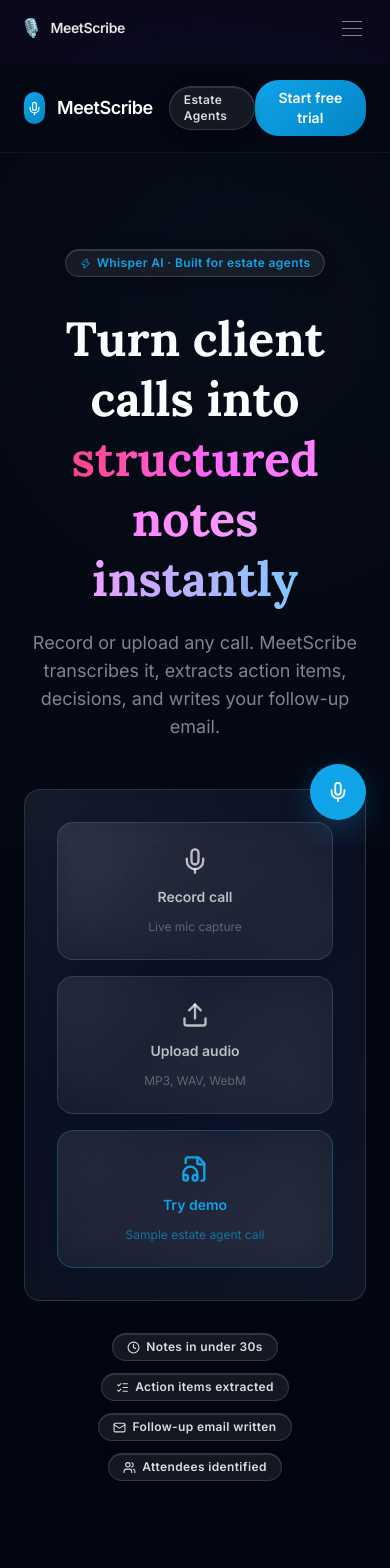
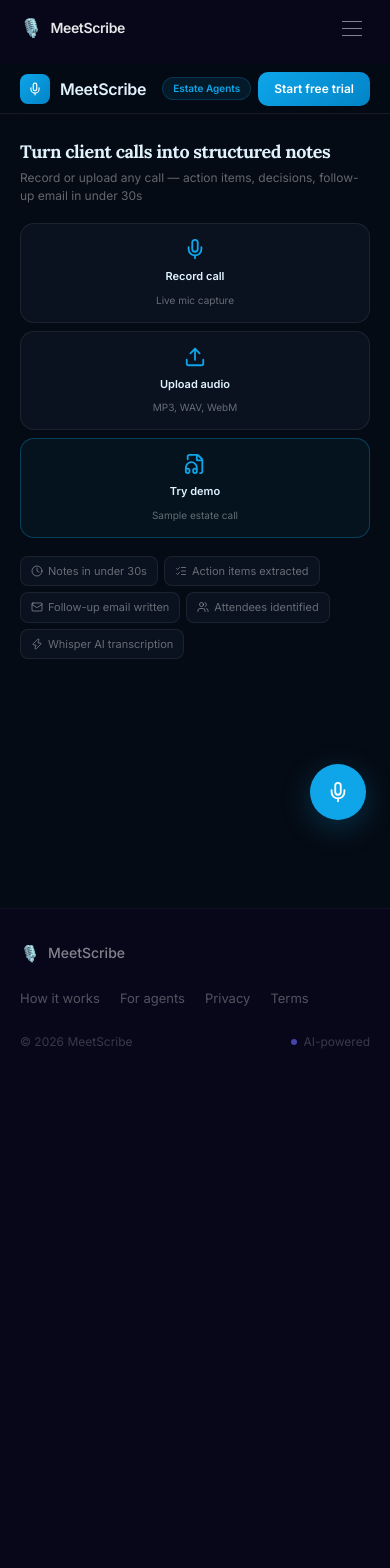
Before and after one commit to infosiva/meetscribe, a Next.js app: page / in a window 390 px wide. Shown: the top 1568 px of the page. After the commit the page ends 1083 px from the top, so only its background shows below. Built offline with nearby package versions, Linux system fonts and the light colour scheme.

Commit message:
feat: modernize homepage — MeetScribe sky-blue/navy identity, tool-first compact layout, mobile responsive
Design token system, inline CSS, recording pulse badge, compact 3-col action grid above fold. Responsive at 600px/400px.

```diff
--- a/app/page.tsx
+++ b/app/page.tsx
@@ -9,6 +9,20 @@
   summary: string; actionItems: ActionItem[]; decisions: string[]; followUpEmail: string
 }
 type Step = 'idle' | 'recording' | 'transcribing' | 'summarising' | 'done'
+
+const T = {
+  bg: '#050b14',
+  s1: '#0a1220',
+  s2: '#0f1a2e',
+  border: 'rgba(255,255,255,0.07)',
+  border2: 'rgba(14,165,233,0.22)',
+  text: '#e0f2fe',
+  muted: 'rgba(255,255,255,0.38)',
+  sky: '#0ea5e9',
+  sky2: '#0284c7',
+  teal: '#14b8a6',
+  green: '#4ade80',
+}
 
 export default function MeetScribePage() {
   const [step, setStep] = useState<Step>('idle')
@@ -82,244 +96,244 @@
   const statusLabel: Record<Step, string> = { idle: '', recording: 'Recording…', transcribing: 'Transcribing with Whisper AI…', summarising: 'Generating structured notes…', done: '' }
 
   return (
-    <div className="min-h-screen bg-gray-950 relative">
-      <div className="noise-overlay" aria-hidden="true" />
-      <div
-        className="liquid-blob liquid-blob-1"
-        style={{ background: 'radial-gradient(circle, rgba(14,165,233,0.12), transparent 70%)' }}
-        aria-hidden="true"
-      />
-      <div
-        className="liquid-blob liquid-blob-2"
-        style={{ background: 'radial-gradient(circle, rgba(99,102,241,0.08), transparent 70%)', animationDelay: '-6s' }}
-        aria-hidden="true"
-      />
+    <div style={{ background: T.bg, color: T.text, fontFamily: 'Inter,system-ui,sans-serif', minHeight: '100vh' }}>
+      <style>{`
+        *{box-sizing:border-box}
+        .nav{position:sticky;top:0;z-index:50;background:rgba(5,11,20,0.9);backdrop-filter:blur(16px);border-bottom:1px solid ${T.border};padding:0 20px;height:50px;display:flex;align-items:center;justify-content:space-between}
+        .logo{display:flex;align-items:center;gap:10px}
+        .logo-icon{width:30px;height:30px;border-radius:8px;background:linear-gradient(135deg,${T.sky},${T.sky2});display:flex;align-items:center;justify-content:center}
+        .logo-name{font-size:16px;font-weight:800;color:#e0f2fe;letter-spacing:-0.3px}
+        .pill{display:inline-flex;align-items:center;padding:3px 10px;background:rgba(14,165,233,0.1);border:1px solid rgba(14,165,233,0.2);border-radius:100px;font-size:10px;font-weight:600;color:${T.sky};margin-left:6px}
+        .btn-sky{background:linear-gradient(135deg,${T.sky},${T.sky2});color:#fff;font-size:12px;font-weight:700;padding:8px 16px;border-radius:10px;border:none;cursor:pointer;transition:opacity 0.15s}
+        .btn-sky:hover{opacity:0.85}
+        .tool-zone{max-width:760px;margin:0 auto;padding:24px 20px 0}
+        .top-row{display:flex;align-items:center;justify-content:space-between;margin-bottom:18px;flex-wrap:wrap;gap:10px}
+        .top-title h1{font-size:clamp(18px,3vw,24px);font-weight:900;letter-spacing:-0.5px;color:#e0f2fe;margin-bottom:4px}
+        .top-title p{font-size:12px;color:${T.muted}}
+        .action-grid{display:grid;grid-template-columns:repeat(3,1fr);gap:10px;margin-bottom:18px}
+        .action-card{background:${T.s1};border:1px solid ${T.border};border-radius:14px;padding:18px 14px;display:flex;flex-direction:column;align-items:center;gap:8px;cursor:pointer;transition:all 0.15s;text-align:center}
+        .action-card:hover{border-color:rgba(14,165,233,0.3);background:${T.s2}}
+        .action-card.active{border-color:rgba(239,68,68,0.45);background:rgba(239,68,68,0.06)}
+        .action-card.highlight{border-color:rgba(14,165,233,0.3);background:rgba(14,165,233,0.05)}
+        .ac-icon{font-size:22px;line-height:1}
+        .ac-title{font-size:12px;font-weight:700;color:#e0f2fe}
+        .ac-sub{font-size:10px;color:${T.muted}}
+        .error-box{background:rgba(239,68,68,0.08);border:1px solid rgba(239,68,68,0.2);border-radius:10px;padding:10px 14px;color:rgba(239,68,68,0.85);font-size:12px;margin-bottom:14px}
+        .feat-row{display:flex;flex-wrap:wrap;gap:8px;margin-bottom:28px}
+        .feat-pill{display:flex;align-items:center;gap:5px;background:${T.s1};border:1px solid ${T.border};border-radius:8px;padding:6px 10px;font-size:11px;color:${T.muted}}
+        .spinner{width:44px;height:44px;border:3px solid rgba(14,165,233,0.15);border-top-color:${T.sky};border-radius:50%;animation:spin 0.8s linear infinite;margin:0 auto 16px}
+        @keyframes spin{to{transform:rotate(360deg)}}
+        .result-wrap{max-width:760px;margin:0 auto;padding:0 20px 40px}
+        .result-header{display:flex;align-items:flex-start;justify-content:space-between;gap:12px;flex-wrap:wrap;margin-bottom:18px}
+        .result-title h2{font-size:18px;font-weight:800;color:#e0f2fe;margin-bottom:4px}
+        .result-meta{display:flex;align-items:center;gap:12px;font-size:11px;color:${T.muted};flex-wrap:wrap}
+        .result-btns{display:flex;gap:8px;flex-wrap:wrap}
+        .rbtn{display:flex;align-items:center;gap:5px;padding:7px 12px;border-radius:9px;font-size:11px;font-weight:600;cursor:pointer;border:1px solid ${T.border};background:rgba(255,255,255,0.04);color:${T.muted};transition:all 0.15s}
+        .rbtn:hover{color:#fff}
+        .rbtn.sky{background:rgba(14,165,233,0.12);border-color:rgba(14,165,233,0.25);color:${T.sky}}
+        .card{background:${T.s1};border:1px solid ${T.border};border-radius:14px;padding:16px;margin-bottom:12px}
+        .card-label{font-size:10px;font-weight:800;letter-spacing:1.2px;text-transform:uppercase;color:${T.sky};margin-bottom:10px}
+        .card p{font-size:13px;color:rgba(255,255,255,0.7);line-height:1.65}
+        .action-item{display:flex;align-items:flex-start;gap:10px;padding:8px 0;border-bottom:1px solid rgba(255,255,255,0.04)}
+        .action-item:last-child{border-bottom:none}
+        .ai-check{width:16px;height:16px;border:1px solid rgba(255,255,255,0.2);border-radius:4px;flex-shrink:0;margin-top:2px}
+        .ai-task{font-size:12px;color:rgba(255,255,255,0.75)}
+        .ai-meta{display:flex;gap:10px;margin-top:3px}
+        .ai-owner{font-size:10px;color:${T.sky}}
+        .ai-dl{font-size:10px;color:${T.muted}}
+        .decision-item{display:flex;align-items:flex-start;gap:8px;font-size:12px;color:rgba(255,255,255,0.68);margin-bottom:6px}
+        .email-toggle{display:flex;align-items:center;justify-content:space-between;padding:12px 0;cursor:pointer}
+        .email-body{padding:12px 0;border-top:1px solid rgba(255,255,255,0.05)}
+        .email-body pre{font-size:12px;color:rgba(255,255,255,0.65);line-height:1.7;white-space:pre-wrap;font-family:inherit}
+        .transcript-toggle{display:flex;align-items:center;gap:6px;font-size:11px;color:${T.muted};cursor:pointer;margin-top:8px;padding:4px 0}
+        .transcript-toggle:hover{color:rgba(255,255,255,0.6)}
+        .transcript-box{background:${T.s1};border:1px solid ${T.border};border-radius:10px;padding:12px 14px;font-size:11px;color:${T.muted};line-height:1.7;margin-top:8px}
+        .recording-pulse{display:inline-flex;align-items:center;gap:6px;background:rgba(239,68,68,0.1);border:1px solid rgba(239,68,68,0.25);border-radius:100px;padding:4px 10px;font-size:11px;font-weight:700;color:rgba(239,68,68,0.9);animation:pulse 1.5s ease infinite}
+        @keyframes pulse{0%,100%{opacity:1}50%{opacity:0.6}}
+        .rec-dot{width:7px;height:7px;border-radius:50%;background:rgba(239,68,68,0.9);animation:pulse 1.5s ease infinite}
+        @media(max-width:600px){
+          .action-grid{grid-template-columns:1fr 1fr 1fr;gap:8px}
+          .action-card{padding:14px 10px}
+          .ac-title{font-size:11px}
+          .result-header{flex-direction:column}
+          .top-row{flex-direction:column;align-items:flex-start}
+        }
+        @media(max-width:400px){
+          .action-grid{grid-template-columns:1fr}
+          .feat-row{gap:6px}
+        }
+      `}</style>
 
-      {/* Sticky nav */}
-      <nav className="sticky top-0 z-50 backdrop-blur-xl bg-gray-950/90 border-b border-white/[0.06] px-6 py-4 flex items-center justify-between">
-        <div className="flex items-center gap-3">
-          <div className="w-8 h-8 rounded-lg flex items-center justify-center" style={{ background: 'linear-gradient(135deg, #0ea5e9, #0284c7)' }}>
-            <Mic size={15} className="text-white" />
+      {/* Nav */}
+      <nav className="nav">
+        <div className="logo">
+          <div className="logo-icon"><Mic size={14} color="#fff" /></div>
+          <span className="logo-name">MeetScribe</span>
+          <span className="pill">Estate Agents</span>
         </div>
-          <span className="font-bold text-white text-lg tracking-tight">MeetScribe</span>
-          <span className="pill-glass text-xs px-2.5 py-1 ml-1">Estate Agents</span>
-        </div>
-        <button
-          className="px-4 py-2 rounded-xl text-sm font-semibold text-white transition-opacity hover:opacity-90"
-          style={{ background: 'linear-gradient(135deg, #0ea5e9, #0284c7)' }}
-        >
-          Start free trial
-        </button>
+        <button className="btn-sky">Start free trial</button>
       </nav>
 
-      <main className="max-w-3xl mx-auto px-6">
-
-        {/* Hero — idle state */}
-        {step === 'idle' && !summary && (
-          <section className="py-24 text-center">
-            {/* Top badge */}
-            <div className="inline-flex items-center gap-2 pill-glass text-xs font-medium mb-8 px-4 py-2" style={{ color: '#0ea5e9' }}>
-              <Zap size={11} /> Whisper AI · Built for estate agents
+      {/* Tool zone — always visible above fold */}
+      <div className="tool-zone">
+        <div className="top-row">
+          <div className="top-title">
+            <h1>Turn client calls into structured notes</h1>
+            <p>Record or upload any call — action items, decisions, follow-up email in under 30s</p>
           </div>
-
-            <h1 className="text-5xl md:text-6xl font-extrabold text-white leading-tight mb-5">
-              Turn client calls into<br />
-              <span className="text-iridescent">structured notes instantly</span>
-            </h1>
-
-            <p className="text-white/50 text-lg max-w-xl mx-auto mb-12">
-              Record or upload any call. MeetScribe transcribes it, extracts action items, decisions, and writes your follow-up email.
-            </p>
-
-            {/* Action cards container */}
-            <div className="glass-liquid rounded-3xl p-8 mb-8">
-              <div className="grid grid-cols-1 sm:grid-cols-3 gap-4">
-                <button
-                  onClick={recording ? stopRecording : startRecording}
-                  className={`glass-liquid flex flex-col items-center gap-3 p-6 rounded-2xl transition-all ${recording ? 'border-red-500/40 text-red-300' : 'text-white/70 hover:text-white'}`}
-                  style={recording ? { borderColor: 'rgba(239,68,68,0.4)' } : {}}
-                >
-                  {recording ? <MicOff size={28} className="animate-pulse" /> : <Mic size={28} />}
-                  <span className="text-sm font-semibold">{recording ? 'Stop recording' : 'Record call'}</span>
-                  <span className="text-xs text-white/30">Live mic capture</span>
-                </button>
-
-                <button
-                  onClick={() => fileInputRef.current?.click()}
-                  className="glass-liquid flex flex-col items-center gap-3 p-6 rounded-2xl text-white/70 hover:text-white transition-all"
-                >
-                  <Upload size={28} />
-                  <span className="text-sm font-semibold">Upload audio</span>
-                  <span className="text-xs text-white/30">MP3, WAV, WebM</span>
-                </button>
-                <input ref={fileInputRef} type="file" accept="audio/*" onChange={handleFile} className="hidden" />
-
-                <button
-                  onClick={runDemo}
-                  className="glass-liquid flex flex-col items-center gap-3 p-6 rounded-2xl transition-all"
-                  style={{ borderColor: 'rgba(14,165,233,0.3)', color: '#0ea5e9' }}
-                >
-                  <FileAudio size={28} />
-                  <span className="text-sm font-semibold">Try demo</span>
-                  <span className="text-xs" style={{ color: 'rgba(14,165,233,0.6)' }}>Sample estate agent call</span>
-                </button>
-              </div>
-
-              {error && (
-                <div className="mt-5 bg-red-500/10 border border-red-500/20 rounded-xl px-4 py-3 text-red-300 text-sm">
-                  {error}
+          {recording && (
+            <div className="recording-pulse">
+              <div className="rec-dot" /> Recording…
             </div>
           )}
         </div>
 
-            {/* Feature pills */}
-            <div className="flex flex-wrap items-center justify-center gap-3">
+        {/* Action cards */}
+        {step === 'idle' && !summary && (
+          <>
+            <div className="action-grid">
+              <button
+                className={`action-card${recording ? ' active' : ''}`}
+                onClick={recording ? stopRecording : startRecording}
+              >
+                <div className="ac-icon">{recording ? <MicOff size={22} color="rgba(239,68,68,0.9)" /> : <Mic size={22} color={T.sky} />}</div>
+                <div className="ac-title">{recording ? 'Stop recording' : 'Record call'}</div>
+                <div className="ac-sub">Live mic capture</div>
+              </button>
+              <button className="action-card" onClick={() => fileInputRef.current?.click()}>
+                <div className="ac-icon"><Upload size={22} color={T.sky} /></div>
+                <div className="ac-title">Upload audio</div>
+                <div className="ac-sub">MP3, WAV, WebM</div>
+              </button>
+              <button className="action-card highlight" onClick={runDemo}>
+                <div className="ac-icon"><FileAudio size={22} color={T.sky} /></div>
+                <div className="ac-title">Try demo</div>
+                <div className="ac-sub">Sample estate call</div>
+              </button>
+              <input ref={fileInputRef} type="file" accept="audio/*" onChange={handleFile} className="hidden" style={{ display: 'none' }} />
+            </div>
+
+            {error && <div className="error-box">{error}</div>}
+
+            <div className="feat-row">
               {[
-                { icon: <Clock size={13} />, label: 'Notes in under 30s' },
-                { icon: <ListChecks size={13} />, label: 'Action items extracted' },
-                { icon: <Mail size={13} />, label: 'Follow-up email written' },
-                { icon: <Users size={13} />, label: 'Attendees identified' },
+                { icon: <Clock size={12} />, label: 'Notes in under 30s' },
+                { icon: <ListChecks size={12} />, label: 'Action items extracted' },
+                { icon: <Mail size={12} />, label: 'Follow-up email written' },
+                { icon: <Users size={12} />, label: 'Attendees identified' },
+                { icon: <Zap size={12} />, label: 'Whisper AI transcription' },
               ].map(f => (
-                <span key={f.label} className="pill-glass flex items-center gap-1.5 text-xs px-3 py-1.5 text-white/50">
-                  {f.icon} {f.label}
-                </span>
+                <span key={f.label} className="feat-pill">{f.icon} {f.label}</span>
               ))}
             </div>
-          </section>
+          </>
         )}
 
-        {/* Processing spinner */}
+        {/* Processing */}
         {(step === 'transcribing' || step === 'summarising') && (
-          <div className="text-center py-32">
-            <div
-              className="w-16 h-16 rounded-full border-4 animate-spin mx-auto mb-6"
-              style={{ borderColor: 'rgba(14,165,233,0.25)', borderTopColor: '#0ea5e9' }}
-            />
-            <p className="text-white/60 text-lg">{statusLabel[step]}</p>
-            <p className="text-white/30 text-sm mt-2">This takes about 10–15 seconds</p>
+          <div style={{ textAlign: 'center', padding: '48px 20px' }}>
+            <div className="spinner" />
+            <p style={{ color: 'rgba(255,255,255,0.6)', fontSize: 15, fontWeight: 600, marginBottom: 6 }}>{statusLabel[step]}</p>
+            <p style={{ color: T.muted, fontSize: 12 }}>About 10–15 seconds</p>
           </div>
         )}
+      </div>
 
       {/* Results */}
       {step === 'done' && summary && (
-          <div className="py-10 space-y-5">
-            {/* Header row */}
-            <div className="flex items-start justify-between gap-4 flex-wrap mb-2">
-              <div>
-                <h2 className="text-2xl font-bold text-white">{summary.title}</h2>
-                <div className="flex items-center gap-3 mt-1 text-white/40 text-sm flex-wrap">
-                  <span className="flex items-center gap-1"><Clock size={13} /> {summary.date}</span>
+        <div className="result-wrap" style={{ paddingTop: 20 }}>
+          <div className="result-header">
+            <div className="result-title">
+              <h2>{summary.title}</h2>
+              <div className="result-meta">
+                <span style={{ display: 'flex', alignItems: 'center', gap: 4 }}><Clock size={11} /> {summary.date}</span>
                 {summary.duration && <span>{summary.duration}</span>}
                 {summary.attendees.length > 0 && (
-                    <span className="flex items-center gap-1"><Users size={13} /> {summary.attendees.join(', ')}</span>
+                  <span style={{ display: 'flex', alignItems: 'center', gap: 4 }}><Users size={11} /> {summary.attendees.join(', ')}</span>
                 )}
               </div>
             </div>
-              <div className="flex gap-2">
-                <button
-                  onClick={downloadNote}
-                  className="flex items-center gap-1.5 px-3 py-2 rounded-xl text-xs font-medium bg-white/[0.06] border border-white/[0.10] text-white/60 hover:text-white transition-colors"
-                >
-                  <Download size={14} /> Download
-                </button>
-                <button
-                  onClick={() => { setSummary(null); setStep('idle') }}
-                  className="flex items-center gap-1.5 px-3 py-2 rounded-xl text-xs font-medium border transition-colors"
-                  style={{ background: 'rgba(14,165,233,0.15)', borderColor: 'rgba(14,165,233,0.3)', color: '#0ea5e9' }}
-                >
-                  New meeting
-                </button>
+            <div className="result-btns">
+              <button className="rbtn" onClick={downloadNote}><Download size={12} /> Download</button>
+              <button className="rbtn sky" onClick={() => { setSummary(null); setStep('idle') }}>New meeting</button>
             </div>
           </div>
 
-            {/* Summary card */}
-            <div className="glass-liquid reveal-3d rounded-2xl p-5">
-              <h3 className="text-xs font-semibold uppercase tracking-wider mb-3" style={{ color: '#0ea5e9' }}>Summary</h3>
-              <p className="text-white/75 text-sm leading-relaxed">{summary.summary}</p>
+          {/* Summary */}
+          <div className="card">
+            <div className="card-label">Summary</div>
+            <p>{summary.summary}</p>
           </div>
 
-            {/* Action items card */}
+          {/* Action items */}
           {summary.actionItems.length > 0 && (
-              <div className="glass-liquid reveal-3d rounded-2xl p-5">
-                <h3 className="text-xs font-semibold uppercase tracking-wider mb-3 flex items-center gap-1.5" style={{ color: '#0ea5e9' }}>
-                  <ListChecks size={13} /> Action Items
-                </h3>
-                <div className="space-y-2">
+            <div className="card">
+              <div className="card-label" style={{ display: 'flex', alignItems: 'center', gap: 6 }}><ListChecks size={11} /> Action Items</div>
               {summary.actionItems.map((a, i) => (
-                    <div key={i} className="flex items-start gap-3 py-2 border-b border-white/[0.04] last:border-0">
-                      <div className="w-5 h-5 rounded border border-white/20 flex-shrink-0 mt-0.5" />
-                      <div className="flex-1">
-                        <p className="text-white/80 text-sm">{a.task}</p>
-                        <div className="flex gap-3 mt-1">
-                          <span className="text-xs" style={{ color: '#0ea5e9' }}>{a.owner}</span>
-                          <span className="text-xs text-white/30">{a.deadline}</span>
+                <div key={i} className="action-item">
+                  <div className="ai-check" />
+                  <div>
+                    <div className="ai-task">{a.task}</div>
+                    <div className="ai-meta">
+                      <span className="ai-owner">{a.owner}</span>
+                      <span className="ai-dl">{a.deadline}</span>
                     </div>
                   </div>
                 </div>
               ))}
             </div>
+          )}
+
+          {/* Decisions */}
+          {summary.decisions.length > 0 && (
+            <div className="card">
+              <div className="card-label">Decisions Made</div>
+              {summary.decisions.map((d, i) => (
+                <div key={i} className="decision-item">
+                  <CheckCircle size={13} color={T.green} style={{ flexShrink: 0, marginTop: 1 }} /> {d}
+                </div>
+              ))}
             </div>
           )}
 
-            {/* Decisions card */}
-            {summary.decisions.length > 0 && (
-              <div className="glass-liquid reveal-3d rounded-2xl p-5">
-                <h3 className="text-xs font-semibold uppercase tracking-wider mb-3" style={{ color: '#0ea5e9' }}>Decisions Made</h3>
-                <ul className="space-y-1.5">
-                  {summary.decisions.map((d, i) => (
-                    <li key={i} className="flex items-start gap-2 text-sm text-white/70">
-                      <CheckCircle size={14} className="text-green-400 flex-shrink-0 mt-0.5" /> {d}
-                    </li>
-                  ))}
-                </ul>
-              </div>
-            )}
-
-            {/* Follow-up email card */}
-            <div className="glass-liquid reveal-3d rounded-2xl overflow-hidden">
-              <button
+          {/* Follow-up email */}
+          <div className="card">
+            <div
+              className="email-toggle"
               onClick={() => setShowEmail(v => !v)}
-                className="w-full flex items-center justify-between px-5 py-4 hover:bg-white/[0.02] transition-colors"
             >
-                <h3 className="text-xs font-semibold uppercase tracking-wider flex items-center gap-1.5" style={{ color: '#0ea5e9' }}>
-                  <Mail size={13} /> Follow-up Email (ready to send)
-                </h3>
-                <div className="flex items-center gap-2">
+              <div className="card-label" style={{ marginBottom: 0, display: 'flex', alignItems: 'center', gap: 5 }}><Mail size={11} /> Follow-up Email (ready to send)</div>
+              <div style={{ display: 'flex', alignItems: 'center', gap: 8 }}>
                 <button
                   onClick={e => { e.stopPropagation(); copyText(summary.followUpEmail, 'email') }}
-                    className="flex items-center gap-1 text-xs px-2.5 py-1 rounded-lg bg-white/[0.06] border border-white/[0.10] text-white/50 hover:text-white/80 transition-colors"
+                  style={{ display: 'flex', alignItems: 'center', gap: 4, fontSize: 10, padding: '4px 8px', borderRadius: 6, background: 'rgba(255,255,255,0.05)', border: '1px solid rgba(255,255,255,0.1)', color: T.muted, cursor: 'pointer' }}
                 >
-                    {copied === 'email' ? <><CheckCircle size={11} className="text-green-400" /> Copied</> : <><Copy size={11} /> Copy</>}
+                  {copied === 'email' ? <><CheckCircle size={10} color={T.green} /> Copied</> : <><Copy size={10} /> Copy</>}
                 </button>
-                  {showEmail ? <ChevronUp size={16} className="text-white/40" /> : <ChevronDown size={16} className="text-white/40" />}
+                {showEmail ? <ChevronUp size={14} color={T.muted} /> : <ChevronDown size={14} color={T.muted} />}
               </div>
-              </button>
+            </div>
             {showEmail && (
-                <div className="px-5 pb-5 border-t border-white/[0.06]">
-                  <pre className="text-white/70 text-sm leading-relaxed whitespace-pre-wrap font-sans mt-4">{summary.followUpEmail}</pre>
+              <div className="email-body">
+                <pre>{summary.followUpEmail}</pre>
               </div>
             )}
           </div>
 
           {/* Raw transcript toggle */}
-            <button
-              onClick={() => setShowTranscript(v => !v)}
-              className="flex items-center gap-2 text-white/30 text-xs hover:text-white/50 transition-colors"
-            >
-              {showTranscript ? <ChevronUp size={14} /> : <ChevronDown size={14} />}
+          <div className="transcript-toggle" onClick={() => setShowTranscript(v => !v)}>
+            {showTranscript ? <ChevronUp size={13} /> : <ChevronDown size={13} />}
             {showTranscript ? 'Hide' : 'Show'} raw transcript
-            </button>
+          </div>
           {showTranscript && (
-              <div className="glass-liquid rounded-xl p-4 text-white/50 text-xs leading-relaxed">{transcript}</div>
+            <div className="transcript-box">{transcript}</div>
           )}
         </div>
       )}
 
-      </main>
-
       <VoiceButton
-        onTranscript={(text) => { /* prefill demo if idle */ }}
-        color="#0ea5e9"
+        onTranscript={() => {}}
+        color={T.sky}
         position="bottom-right"
       />
     </div>
```
Lines whose indentation alone changed are shown as unchanged.
